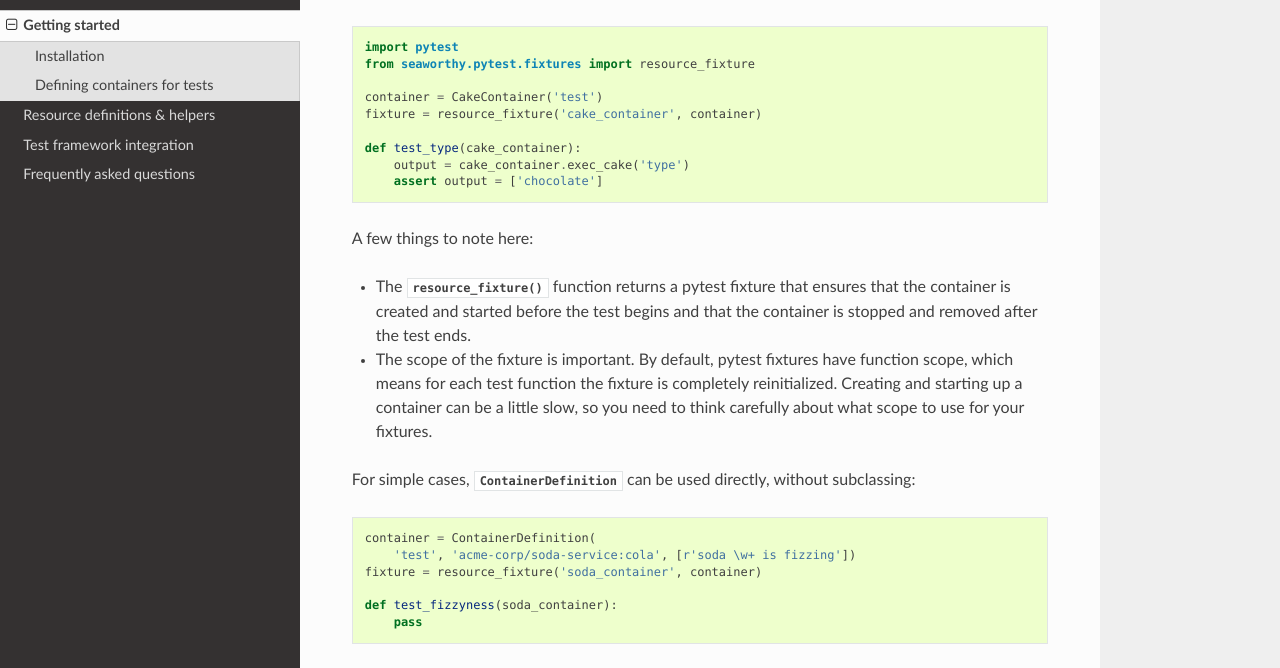
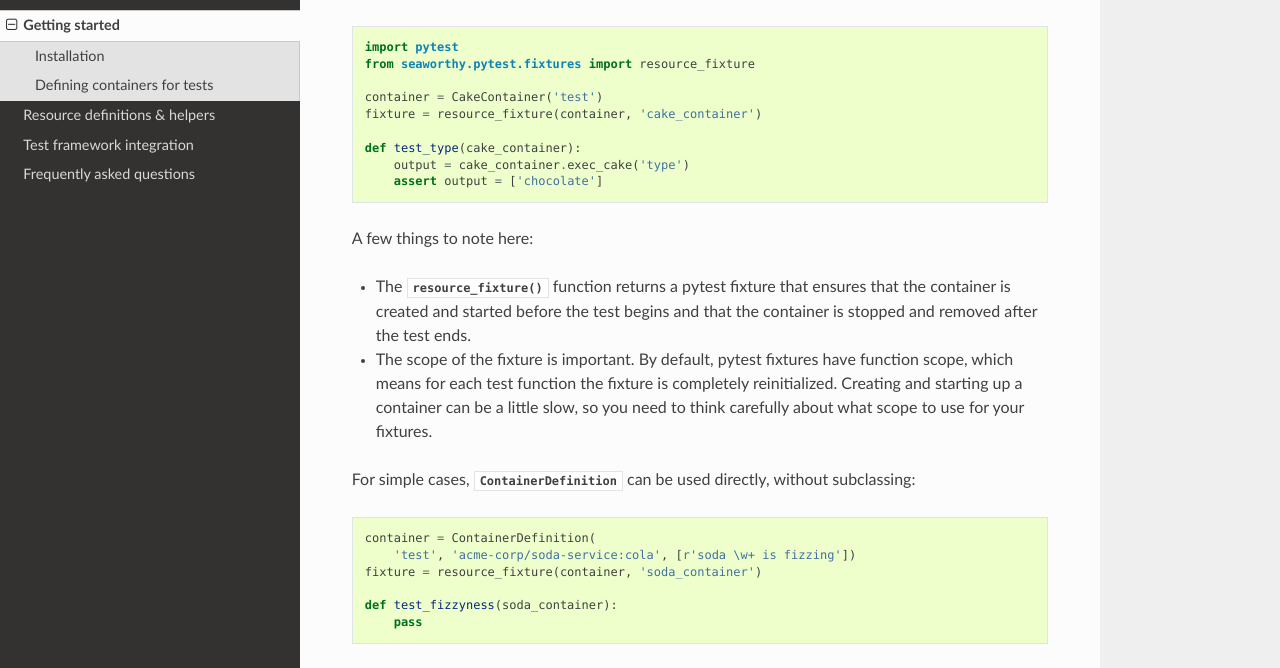
Before and after one commit to praekeltfoundation/seaworthy, a Sphinx documentation site: the page built from docs/getting-started.rst, in a window 1280 px wide and 900 px high, scrolled down 901 px. Shown: the part 153-821 px from the top of the window. Built offline with Sphinx 7.4.7 and the Read the Docs theme 2.0.0, drawn with Linux system fonts in a browser that asks for light colours; pages that are not in the unit, such as notebooks, are missing from menus.

```diff
--- a/docs/definitions-helpers.rst
+++ b/docs/definitions-helpers.rst
@@ -60,7 +60,7 @@ When using pytest, it's easy to create a fixture::
 
 
     container = ContainerDefinition('nginx', 'nginx:alpine')
-    fixture = resource_fixture('nginx_container', container)
+    fixture = resource_fixture(container, 'nginx_container')
 
     def test_nginx(nginx_container):
         assert nginx_container.created
--- a/docs/getting-started.rst
+++ b/docs/getting-started.rst
@@ -49,7 +49,7 @@ easiest of which is with pytest::
     from seaworthy.pytest.fixtures import resource_fixture
 
     container = CakeContainer('test')
-    fixture = resource_fixture('cake_container', container)
+    fixture = resource_fixture(container, 'cake_container')
 
     def test_type(cake_container):
         output = cake_container.exec_cake('type')
@@ -71,7 +71,7 @@ used directly, without subclassing::
 
     container = ContainerDefinition(
         'test', 'acme-corp/soda-service:cola', [r'soda \w+ is fizzing'])
-    fixture = resource_fixture('soda_container', container)
+    fixture = resource_fixture(container, 'soda_container')
 
     def test_fizzyness(soda_container):
         pass
```
Also changed, not shown: 1 other file.
